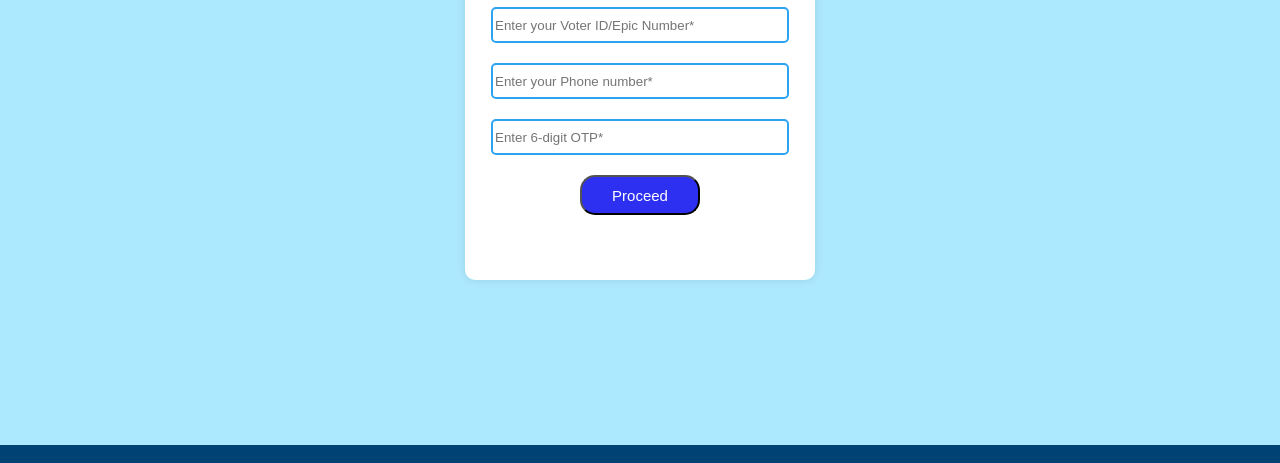
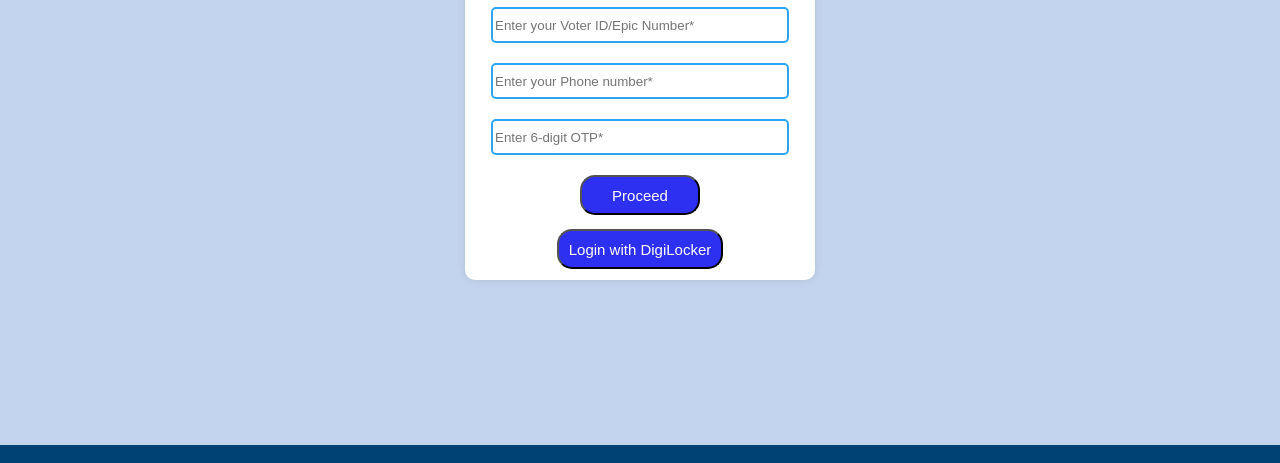
Before and after one commit to Subhronilmukhopadhyay/Advance-DIgilocker, a plain HTML site: page Virtual_election/home.html in a window 1280 px wide. Shown: the part 337-800 px from the top of the page. Drawn offline with Linux system fonts and the light colour scheme.

Commit message:
New changes made by subhronil

```diff
--- a/Virtual_election/home.html
+++ b/Virtual_election/home.html
@@ -76,8 +76,8 @@
                 <input type="text" placeholder="Enter your Voter ID/Epic Number*" class="inbox"><br>
                 <input type="number" placeholder="Enter your Phone number*" class="inbox"><br>
                 <input type="number" placeholder="Enter 6-digit OTP*" class="inbox"><br>
-                <button>Proceed</button>
-
+                <button>Proceed</button><br>
+                <a href="../Digilocker_login/digilogin.html"><button class="digilocker">Login with DigiLocker</button></a>
 
             </div>
         </div>
--- a/Virtual_election/style.css
+++ b/Virtual_election/style.css
@@ -94,7 +94,7 @@ i:hover
 {
     height: 600px;
     width: 100%;
-    background-color: #ace8fe;
+    background-color: #c3d4ee;
     padding-top: 50px;
 }
 .vep
@@ -152,6 +152,12 @@ i:hover
     border: 2px solid #2da4f0;
     border-radius: 5px;
 }
+
+.digilocker{
+    margin-top: 4px;
+    width:max-content ;
+}
+
 button
 {
     background-color: #2d30f0;
```
